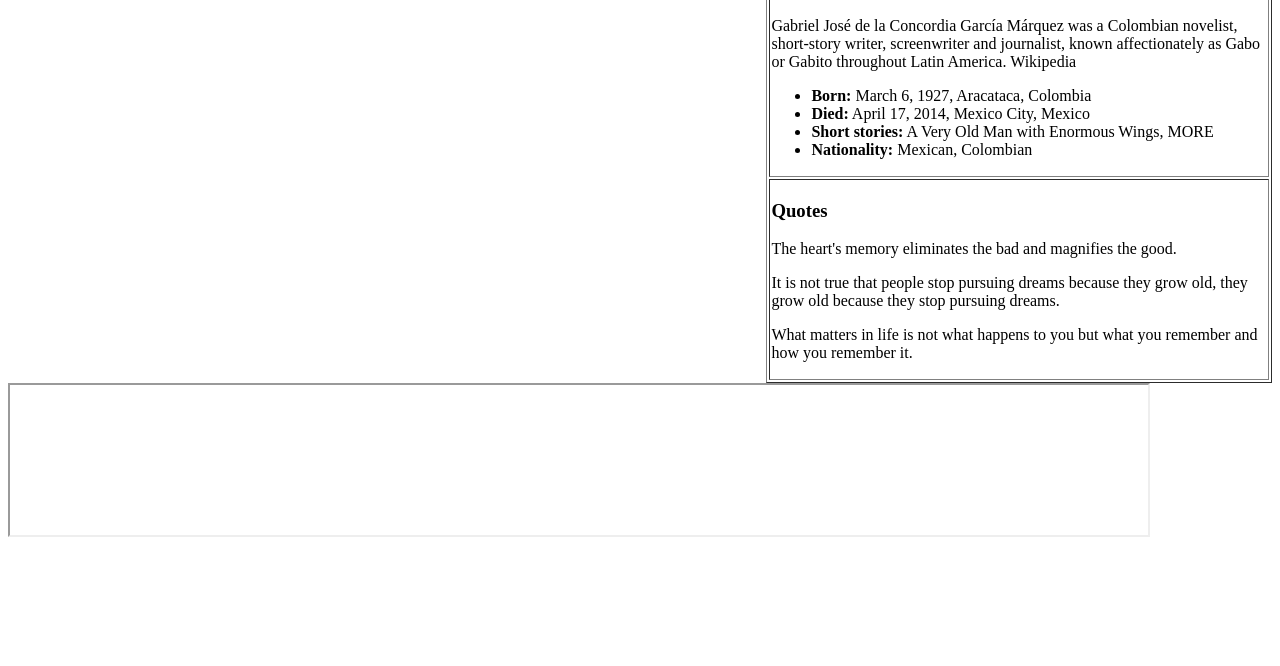
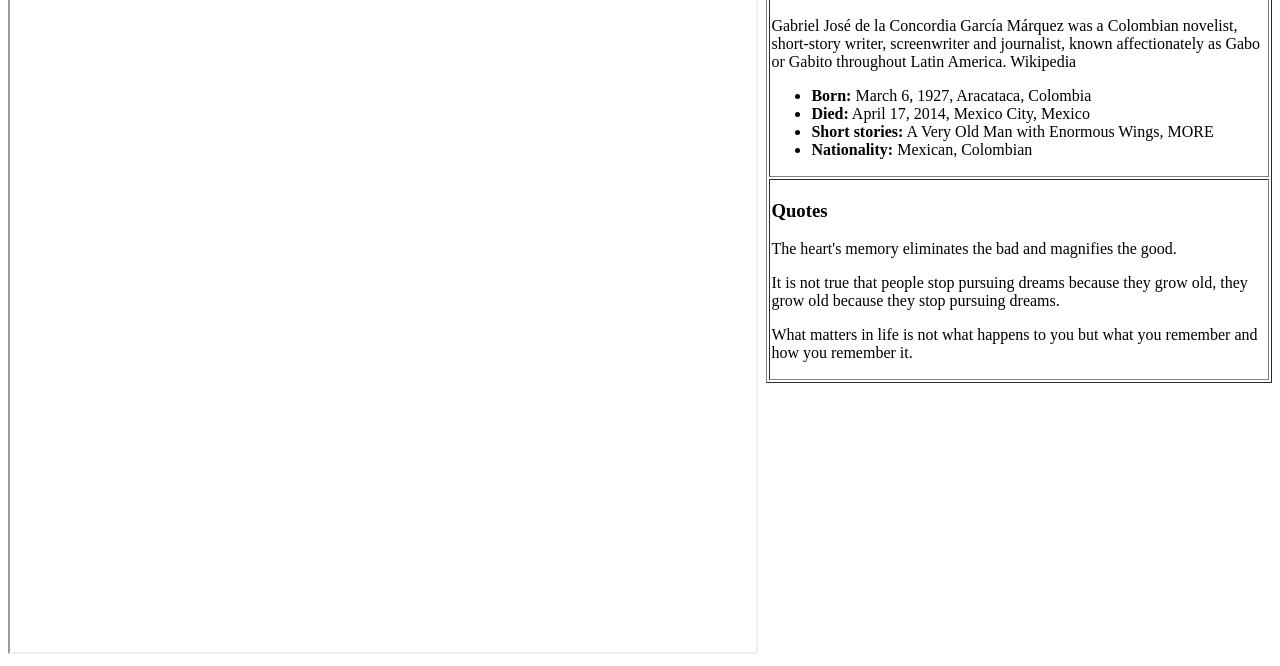
Before and after one commit to juliechan/juliechan.github.io, a plain HTML site: page html-project2.html in a window 1280 px wide. Shown: the part 623-1289 px from the top of the page. Before the commit the page ends 1172 px from the top, so only its background shows below. Drawn offline with Linux system fonts and the light colour scheme.

Commit message:
Fixed iFrame in html-project2.html

```diff
--- a/html-project2.html
+++ b/html-project2.html
@@ -69,7 +69,7 @@
     </div>
 
 
-<iframe name="iframe_a" width="90%">
+<iframe name="iframe_a" width="59%" height="800">
 </iframe>
 
 
```
